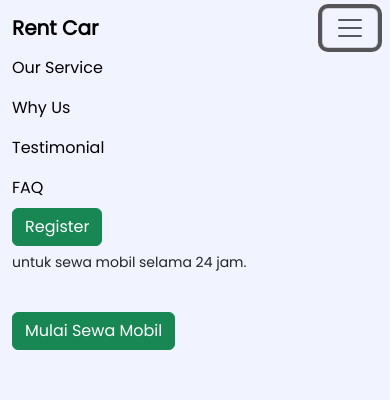
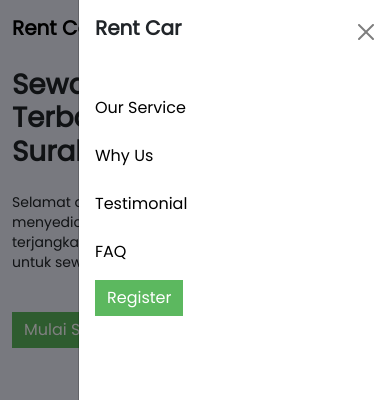
Before and after one commit to DwikiCahyo/rent-car, a plain HTML site: page index.html in a window 390 px wide. Both pictures are taken after a click on the button 350 px from the left and 28 px from the top of the page. Shown: the top 400 px of the page. Drawn offline with nearby package versions, Linux system fonts and the light colour scheme.

Commit message:
fixed navbar mobile version

```diff
--- a/index.html
+++ b/index.html
@@ -25,32 +25,48 @@
           <button
             class="navbar-toggler"
             type="button"
-            data-bs-toggle="collapse"
-            data-bs-target="#navbarNav"
-            aria-controls="navbarNav"
-            aria-expanded="false"
-            aria-label="Toggle navigation"
+            data-bs-toggle="offcanvas"
+            data-bs-target="#offcanvasNavbar"
+            aria-controls="offcanvasNavbar"
           >
             <span class="navbar-toggler-icon"></span>
           </button>
-          <div class="collapse navbar-collapse" id="navbarNav">
+          <!-- offcanvas sidebar -->
+          <div
+            class="offcanvas offcanvas-end"
+            tabindex="-1"
+            id="offcanvasNavbar"
+            aria-labelledby="offcanvasNavbarLabel"
+          >
+            <div class="offcanvas-header">
+              <h5 class="fw-bold">Rent Car</h5>
+              <button
+                type="button"
+                class="btn-close"
+                data-bs-dismiss="offcanvas"
+                aria-label="Close"
+              ></button>
+            </div>
+
+            <div class="offcanvas-body">
               <ul class="navbar-nav ms-auto">
-              <li class="nav-item">
+                <li class="nav-item mt-2">
                   <a class="nav-link" href="#">Our Service</a>
                 </li>
-              <li class="nav-item">
+                <li class="nav-item mt-2">
                   <a class="nav-link" href="#">Why Us</a>
                 </li>
-              <li class="nav-item">
+                <li class="nav-item mt-2">
                   <a class="nav-link" href="#">Testimonial</a>
                 </li>
-              <li class="nav-item">
+                <li class="nav-item mt-2">
                   <a class="nav-link" href="#">FAQ</a>
                 </li>
-              <li class="nav-item">
+                <li class="nav-item mt-2">
                   <button class="btn btn-success">Register</button>
                 </li>
               </ul>
+            </div>
           </div>
         </div>
       </nav>
--- a/style.css
+++ b/style.css
@@ -10,7 +10,13 @@
   --main-bg-color: rgba(241, 243, 255, 1);
   --secondary-bg-color: rgba(13, 40, 166, 1);
   --card-border-color: rgba(208, 208, 208, 1);
-  --butoon-background-color: #5cb85f;
+  --button-background-color: #5cb85f;
+}
+
+.btn.btn-success {
+  background-color: var(--button-background-color);
+  border: 0;
+  border-radius: 0;
 }
 
 p {
@@ -35,7 +41,7 @@ nav.navbar {
 }
 
 .nav-link:hover {
-  text-decoration: underline;
+  border-bottom: 2px solid var(--button-background-color);
 }
 
 .main-section {
@@ -207,6 +213,10 @@ ul {
   margin-right: 20px;
 }
 
+.offcanvas {
+  width: 80% !important;
+}
+
 @media (max-width: 768px) {
   .main-section {
     margin-top: 20px;
```
Lines whose indentation alone changed are shown as unchanged.
